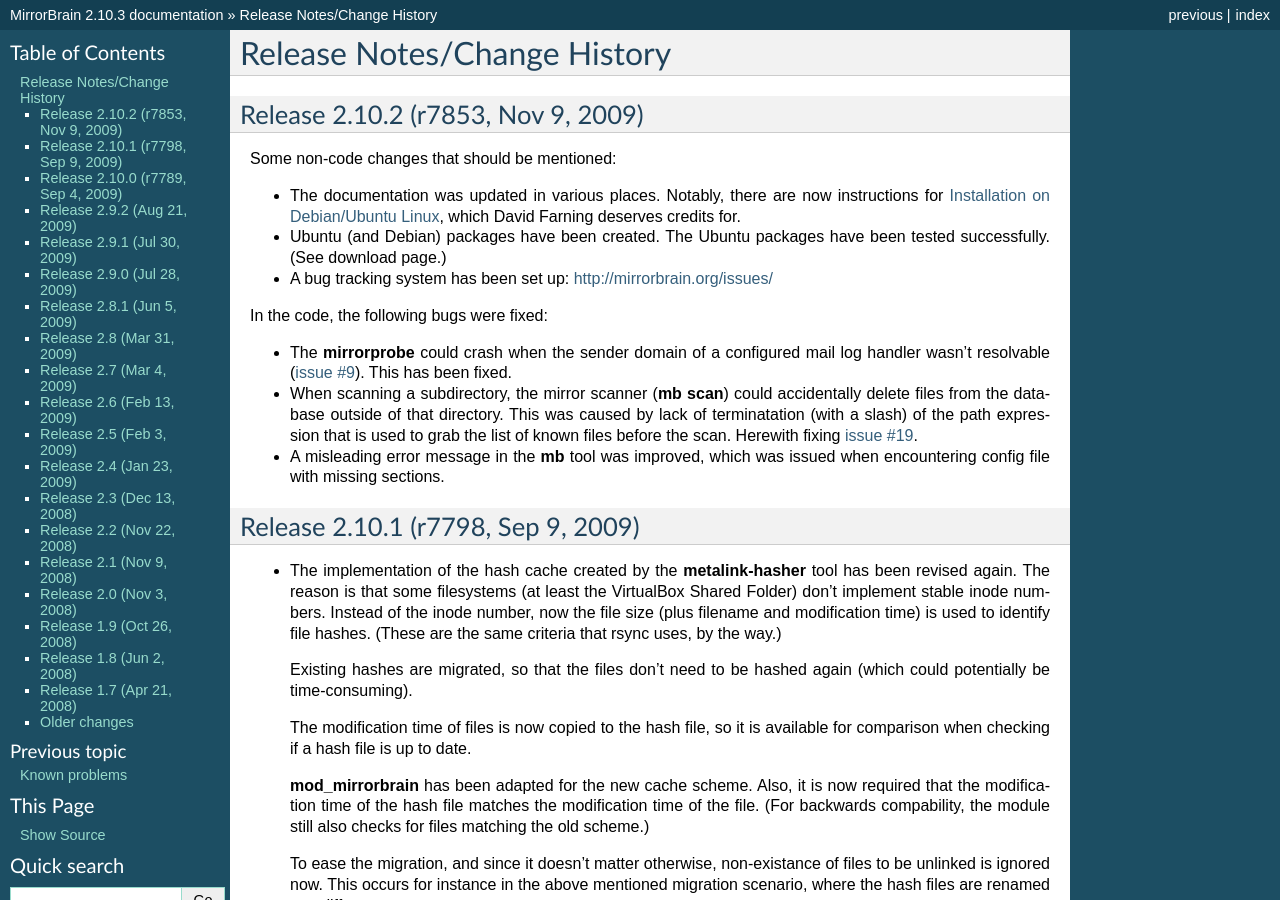
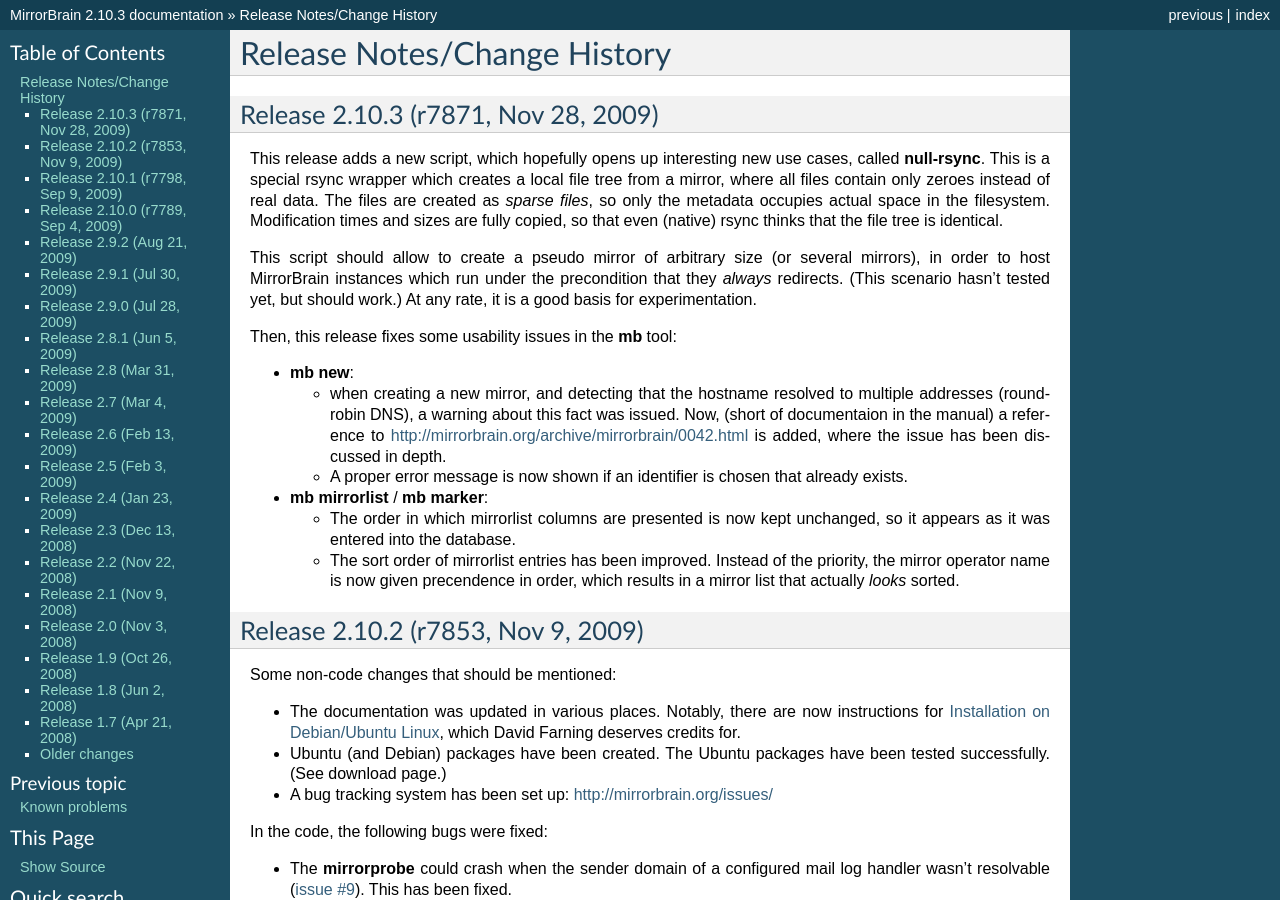
Before and after one commit to hayalci/mirrorbrain, a Sphinx documentation site: the page built from docs/changes.rst, in a window 1280 px wide and 900 px high. Built offline with Sphinx 7.4.7, drawn with Linux system fonts in a browser that asks for light colours.

Commit message:
release notes for 2.10.3.
git-svn-id: http://svn.mirrorbrain.org/svn/mirrorbrain/trunk@7871 2d291e14-ff0c-0410-a3fa-d5caa9871f55

```diff
--- a/docs/changes.rst
+++ b/docs/changes.rst
@@ -2,6 +2,43 @@
 
 Release Notes/Change History
 ============================
+
+Release 2.10.3 (r7871, Nov 28, 2009)
+------------------------------------
+
+This release adds a new script, which hopefully opens up interesting new use
+cases, called :program:`null-rsync`. This is a special rsync wrapper which
+creates a local file tree from a mirror, where all files contain only zeroes
+instead of real data. The files are created as *sparse files*, so only the
+metadata occupies actual space in the filesystem. Modification times and sizes
+are fully copied, so that even (native) rsync thinks that the file tree is
+identical.
+
+This script should allow to create a pseudo mirror of arbitrary size (or
+several mirrors), in order to host MirrorBrain instances which run under the
+precondition that they *always* redirects. (This scenario hasn't tested yet,
+but should work.) At any rate, it is a good basis for experimentation.
+
+Then, this release fixes some usability issues in the :program:`mb` tool:
+
+* :program:`mb new`:
+
+  - when creating a new mirror, and detecting that the hostname resolved to
+    multiple addresses (round-robin DNS), a warning about this fact was issued.
+    Now, (short of documentaion in the manual) a reference to
+    http://mirrorbrain.org/archive/mirrorbrain/0042.html is added, where the
+    issue has been discussed in depth.
+  - A proper error message is now shown if an identifier is chosen that already
+    exists.
+
+* :program:`mb mirrorlist` / :program:`mb marker`:
+
+  - The order in which mirrorlist columns are presented is now kept unchanged,
+    so it appears as it was entered into the database.
+  - The sort order of mirrorlist entries has been improved. Instead of the
+    priority, the mirror operator name is now given precendence in order, which
+    results in a mirror list that actually *looks* sorted.
+
 
 Release 2.10.2 (r7853, Nov 9, 2009)
 -----------------------------------
```
